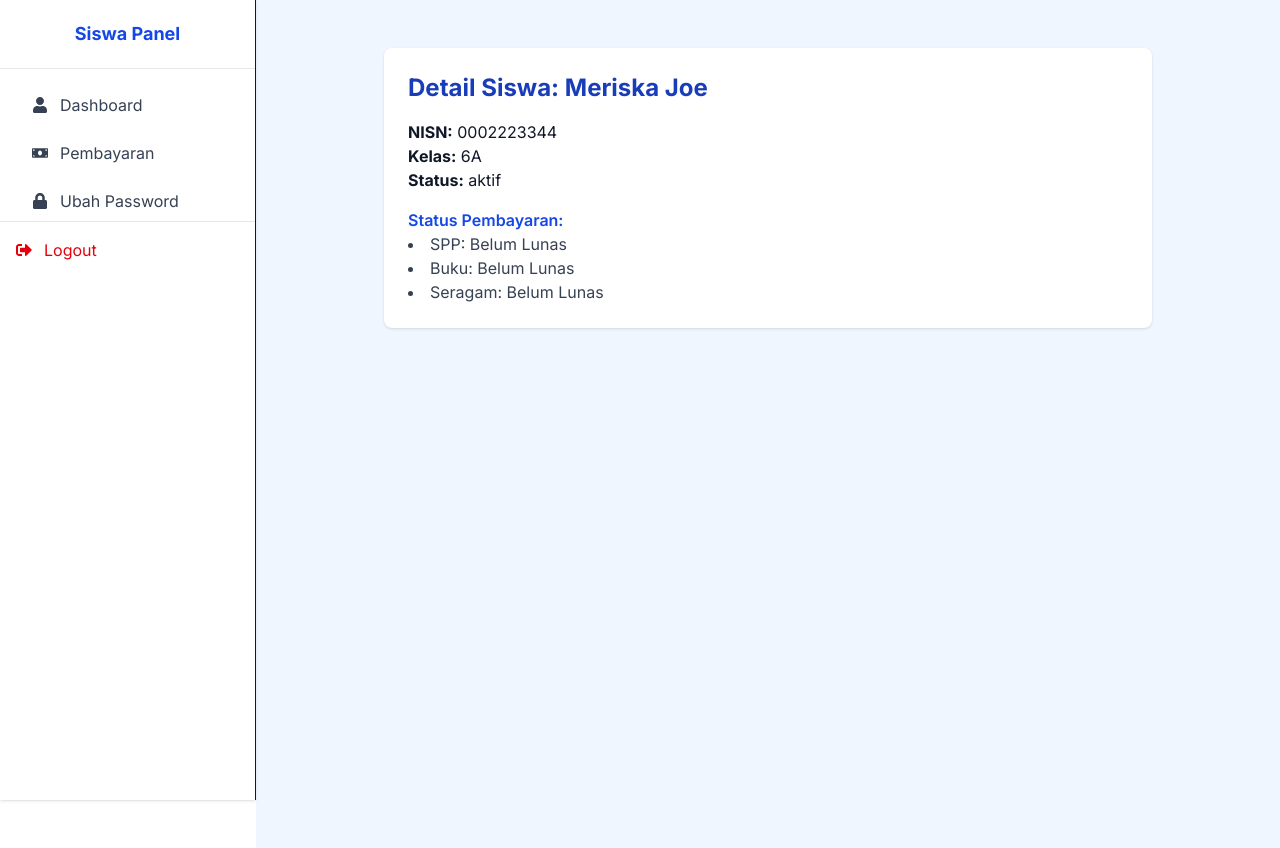
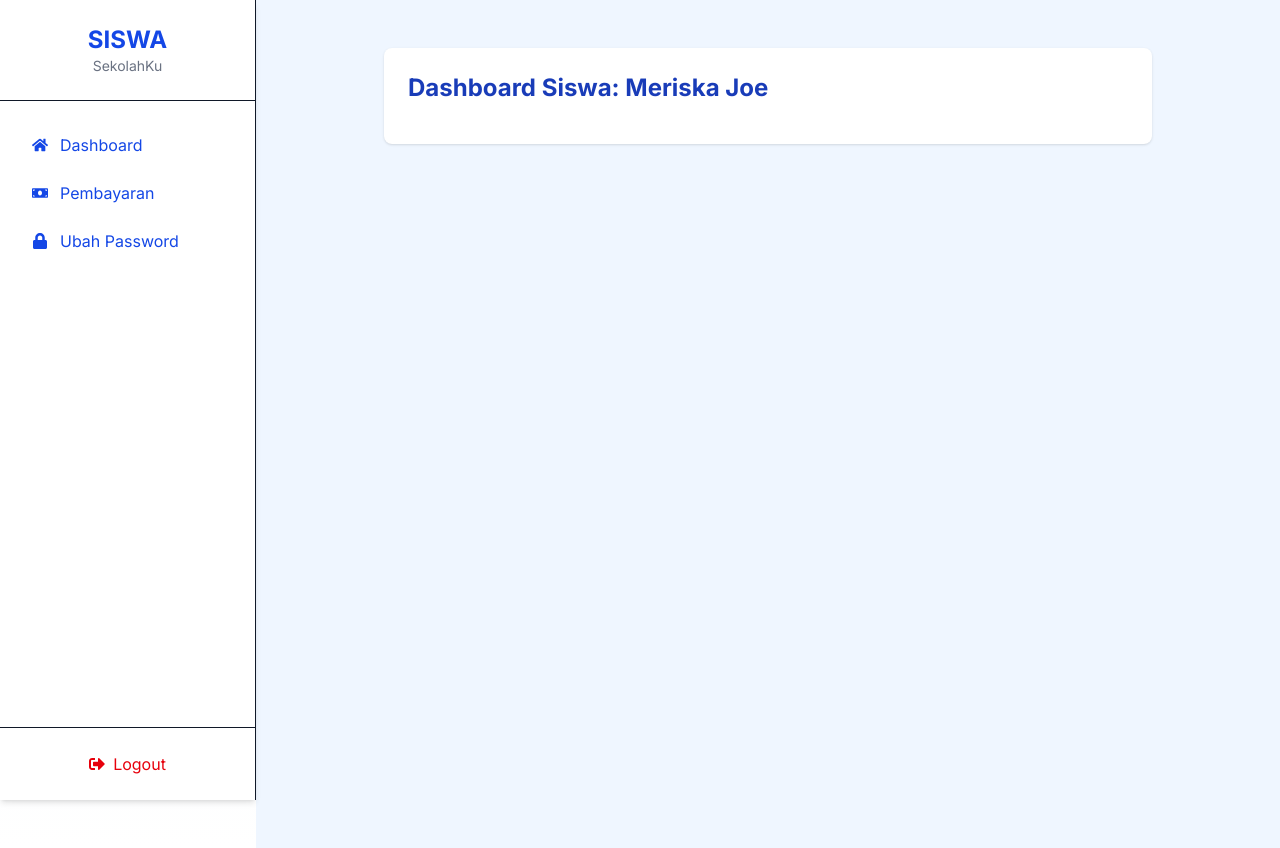
Before and after one commit to Mansyahhh/Project-JIDA-2025, a Next.js app: page /siswa/0002223344 in a window 1280 px wide. Built offline with nearby package versions, Linux system fonts and the light colour scheme; sample sign-in values are in the browser's storage.

Commit message:
perbaikan esLint

```diff
--- a/src/app/admin/page.tsx
+++ b/src/app/admin/page.tsx
@@ -23,9 +23,8 @@ export default function AdminDashboard() {
     if (user.role !== "admin") {
       router.push("/login");
     }
-  }, []);
+  }, [router]);
 
-  const total = pesertaDidik.length;
   const totalSiswa = pesertaDidik.filter(
     (s) => s.status === "aktif" || s.status === "mutasi-masuk"
   ).length;
--- a/src/app/layout.tsx
+++ b/src/app/layout.tsx
@@ -1,8 +1,6 @@
 import "./globals.css";
 import { Inter } from "next/font/google";
 import type { Metadata } from "next";
-import Navbar from "@/components/Navbar";
-import { usePathname } from "next/navigation";
 import { ReactNode } from "react";
 import Wrapper from "@/lib/Wrapper";
 
@@ -17,7 +15,7 @@ export const metadata: Metadata = {
 export default function RootLayout({ children }: { children: ReactNode }) {
   return (
     <html lang="id" className={inter.className}>
-      <body className="bg-gradient-to-b from-blue-50 to-white text-gray-900 min-h-screen scroll-smooth overflow-x-hidden">
+      <body className="bg-gradient-to-b from-blue-50 to-white text-gray-900 min-h-screen scroll-smooth">
         <Wrapper>{children}</Wrapper>
       </body>
     </html>
--- a/src/app/siswa/[nisn]/page.tsx
+++ b/src/app/siswa/[nisn]/page.tsx
@@ -1,36 +1,26 @@
+// src/app/siswa/[nisn]/page.tsx
+
 "use client";
 
-import { useParams, useRouter } from "next/navigation";
+import { useParams } from "next/navigation";
 import { useEffect, useState } from "react";
-import { pesertaDidik } from "@/data/pesertaDidik";
+import { pesertaDidik, Siswa } from "@/data/pesertaDidik";
 
-export default function DetailSiswaPage() {
+export default function DashboardSiswa() {
   const params = useParams<{ nisn: string }>();
-  const router = useRouter();
-
-  const [role, setRole] = useState("");
   const nisn = params.nisn;
 
-  const siswa = pesertaDidik.find((s) => s.nisn === nisn);
-
-  const currentIndex = pesertaDidik.findIndex((s) => s.nisn === nisn);
-  const siswaSebelumnya = pesertaDidik[currentIndex - 1];
-  const siswaBerikutnya = pesertaDidik[currentIndex + 1];
+  const [siswa, setSiswa] = useState<Siswa | null>(null);
 
   useEffect(() => {
-    const storedRole = localStorage.getItem("role");
-    if (storedRole) setRole(storedRole);
-  }, []);
+    const data = pesertaDidik.find((s) => s.nisn === nisn);
+    setSiswa(data || null);
+  }, [nisn]);
 
   if (!siswa) {
     return (
-      <main className="min-h-screen flex items-center justify-center text-center px-4">
-        <div>
-          <h1 className="text-2xl font-bold text-red-600 mb-4">
-            404 - Siswa Tidak Ditemukan
-          </h1>
-          <p className="text-gray-600">NISN: {nisn}</p>
-        </div>
+      <main className="min-h-screen flex items-center justify-center">
+        <p className="text-red-600 font-semibold">Siswa tidak ditemukan</p>
       </main>
     );
   }
@@ -39,50 +29,9 @@ export default function DetailSiswaPage() {
     <main className="min-h-screen p-6 bg-blue-50">
       <div className="max-w-3xl mx-auto bg-white p-6 rounded-lg shadow">
         <h1 className="text-2xl font-bold text-blue-800 mb-4">
-          Detail Siswa: {siswa.nama}
+          Dashboard Siswa: {siswa.nama}
         </h1>
-        <p>
-          <strong>NISN:</strong> {siswa.nisn}
-        </p>
-        <p>
-          <strong>Kelas:</strong> {siswa.kelas}
-        </p>
-        <p>
-          <strong>Status:</strong> {siswa.status}
-        </p>
-        <p className="mt-4 font-semibold text-blue-700">Status Pembayaran:</p>
-        <ul className="list-disc list-inside text-gray-700">
-          <li>SPP: {siswa.pembayaran.spp ? "Lunas" : "Belum Lunas"}</li>
-          <li>Buku: {siswa.pembayaran.buku ? "Lunas" : "Belum Lunas"}</li>
-          <li>Seragam: {siswa.pembayaran.seragam ? "Lunas" : "Belum Lunas"}</li>
-        </ul>
-
-        {/* Navigasi Admin */}
-        {role === "admin" && (
-          <div className="flex justify-between mt-8">
-            {siswaSebelumnya ? (
-              <button
-                onClick={() => router.push(`/siswa/${siswaSebelumnya.nisn}`)}
-                className="px-4 py-2 bg-blue-100 hover:bg-blue-200 rounded text-blue-800"
-              >
-                ← {siswaSebelumnya.nama}
-              </button>
-            ) : (
-              <div />
-            )}
-
-            {siswaBerikutnya ? (
-              <button
-                onClick={() => router.push(`/siswa/${siswaBerikutnya.nisn}`)}
-                className="px-4 py-2 bg-blue-100 hover:bg-blue-200 rounded text-blue-800"
-              >
-                {siswaBerikutnya.nama} →
-              </button>
-            ) : (
-              <div />
-            )}
-          </div>
-        )}
+        {/* Tambahkan informasi siswa lainnya di sini */}
       </div>
     </main>
   );
--- a/src/app/siswa/[nisn]/pembayaran/page.tsx
+++ b/src/app/siswa/[nisn]/pembayaran/page.tsx
@@ -0,0 +1,12 @@
+export default function PembayaranPage() {
+  return (
+    <main className="min-h-screen p-6">
+      <h1 className="text-2xl font-bold text-blue-700 mb-4">
+        Halaman Pembayaran
+      </h1>
+      <p className="text-gray-600">
+        Konten pembayaran akan ditampilkan di sini.
+      </p>
+    </main>
+  );
+}
--- a/src/app/siswa/[nisn]/ubah-password/page.tsx
+++ b/src/app/siswa/[nisn]/ubah-password/page.tsx
@@ -0,0 +1,12 @@
+export default function UbahPasswordPage() {
+  return (
+    <main className="min-h-screen p-6">
+      <h1 className="text-2xl font-bold text-blue-700 mb-4">
+        Halaman Ubah Password
+      </h1>
+      <p className="text-gray-600">
+        Konten Ubah Password akan ditampilkan di sini.
+      </p>
+    </main>
+  );
+}
--- a/src/components/siswa/SidebarSiswa.tsx
+++ b/src/components/siswa/SidebarSiswa.tsx
@@ -1,61 +1,58 @@
 "use client";
 
-import Link from "next/link";
-import { usePathname, useRouter } from "next/navigation";
-import { FaUser, FaMoneyBill, FaLock, FaSignOutAlt } from "react-icons/fa";
+import { useEffect, useState } from "react";
+import { FaHome, FaMoneyBill, FaLock, FaSignOutAlt } from "react-icons/fa";
+import { useRouter } from "next/navigation";
 
 export default function SidebarSiswa() {
-  const pathname = usePathname();
+  const [nisn, setNisn] = useState("");
   const router = useRouter();
-  const user = JSON.parse(localStorage.getItem("user") || "{}");
-  const nisn = user.nisn;
 
-  const menu = [
-    { href: `/siswa/${nisn}/dashboard`, label: "Dashboard", icon: <FaUser /> },
-    {
-      href: `/siswa/${nisn}/pembayaran`,
-      label: "Pembayaran",
-      icon: <FaMoneyBill />,
-    },
-    {
-      href: `/siswa/${nisn}/ubah-password`,
-      label: "Ubah Password",
-      icon: <FaLock />,
-    },
-  ];
+  useEffect(() => {
+    const storedNisn = localStorage.getItem("nisn");
+    if (storedNisn) setNisn(storedNisn);
+  }, []);
 
   const handleLogout = () => {
-    localStorage.removeItem("user");
+    localStorage.clear();
     router.push("/login");
   };
 
   return (
-    <aside className="w-64 h-screen bg-white border-r shadow fixed left-0 top-0 z-50">
-      <div className="text-center py-5 border-b border-gray-200 p-4 font-bold text-blue-700 text-xl">
-        <h2 className="text-lg font-bold text-blue-700">Siswa Panel</h2>
+    <aside className="w-64 h-screen bg-white border-r shadow-md fixed top-0 left-0 z-20 flex flex-col justify-between">
+      <div>
+        <div className="p-6 border-b">
+          <h2 className="text-2xl font-bold text-blue-700 text-center">
+            SISWA
+          </h2>
+          <p className="text-center text-sm text-gray-500">SekolahKu</p>
+        </div>
+        <nav className="mt-6 px-4 space-y-2">
+          <a
+            href={`/siswa/${nisn}/dashboard`}
+            className="flex items-center gap-3 px-4 py-2 text-blue-700 hover:bg-blue-50 rounded transition"
+          >
+            <FaHome /> Dashboard
+          </a>
+          <a
+            href={`/siswa/${nisn}/pembayaran`}
+            className="flex items-center gap-3 px-4 py-2 text-blue-700 hover:bg-blue-50 rounded transition"
+          >
+            <FaMoneyBill /> Pembayaran
+          </a>
+          <a
+            href={`/siswa/${nisn}/ubah-password`}
+            className="flex items-center gap-3 px-4 py-2 text-blue-700 hover:bg-blue-50 rounded transition"
+          >
+            <FaLock /> Ubah Password
+          </a>
+        </nav>
       </div>
 
-      <nav className="px-4 space-y-2 mt-4">
-        {menu.map((item) => (
-          <Link
-            key={item.href}
-            href={item.href}
-            className={`flex items-center gap-3 px-4 py-2 rounded-md hover:bg-blue-100 transition ${
-              pathname === item.href
-                ? "bg-blue-100 text-blue-700 font-semibold"
-                : "text-gray-700"
-            }`}
-          >
-            {item.icon}
-            {item.label}
-          </Link>
-        ))}
-      </nav>
-
-      <div className="p-4 border-t border-gray-200">
+      <div className="p-4 border-t">
         <button
           onClick={handleLogout}
-          className="flex items-center gap-3 text-red-600 hover:text-red-800"
+          className="w-full flex items-center justify-center gap-2 px-4 py-2 text-red-600 hover:bg-red-50 rounded transition"
         >
           <FaSignOutAlt /> Logout
         </button>
--- a/src/data/pesertaDidik.ts
+++ b/src/data/pesertaDidik.ts
@@ -1,3 +1,15 @@
+export type Siswa = {
+  nisn: string;
+  nama: string;
+  kelas: string;
+  status: string;
+  pembayaran: {
+    spp: boolean;
+    buku: boolean;
+    seragam: boolean;
+  };
+};
+
 export const pesertaDidik = [
   {
     nisn: "1234567890",
--- a/src/lib/Wrapper.tsx
+++ b/src/lib/Wrapper.tsx
@@ -8,7 +8,7 @@ export default function Wrapper({ children }: { children: React.ReactNode }) {
   const pathname = usePathname();
   const router = useRouter();
 
-  // Tambahkan log di sini untuk debugging
+  // Untuk debugging (opsional, bisa hapus di production)
   console.log("🚦 PATHNAME:", pathname);
 
   const hideNavbar =
@@ -17,7 +17,11 @@ export default function Wrapper({ children }: { children: React.ReactNode }) {
     pathname.startsWith("/siswa");
 
   useEffect(() => {
-    const user = JSON.parse(localStorage.getItem("user") || "{}");
+    // Cegah error localStorage di server
+    if (typeof window === "undefined") return;
+
+    const userStr = localStorage.getItem("user");
+    const user = userStr ? JSON.parse(userStr) : {};
 
     if (!user.role) {
       router.push("/login");
@@ -30,12 +34,11 @@ export default function Wrapper({ children }: { children: React.ReactNode }) {
     ) {
       router.push("/login");
     }
-  }, [pathname]);
+  }, [pathname, router]); // ✅ tambahkan router ke dependencies
 
   return (
     <>
       {!hideNavbar && <Navbar />}
-
       {children}
     </>
   );
```
